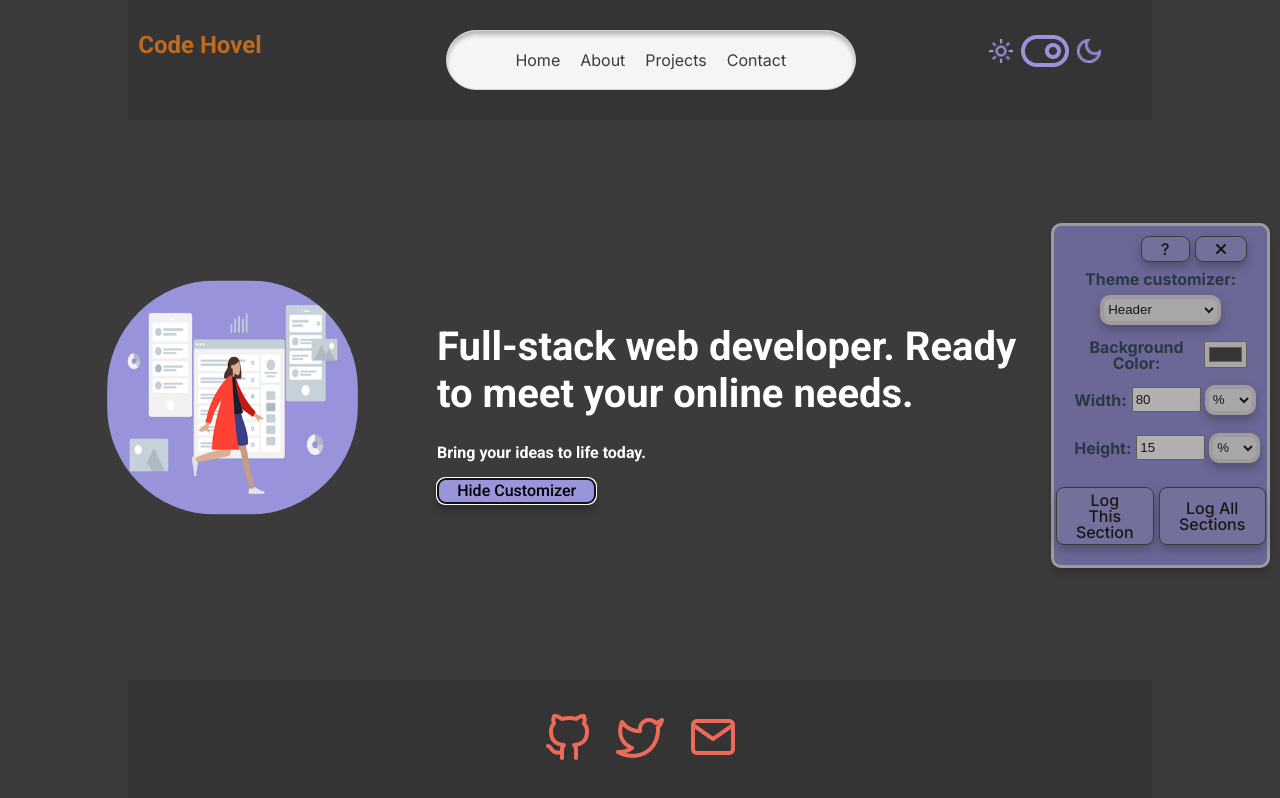
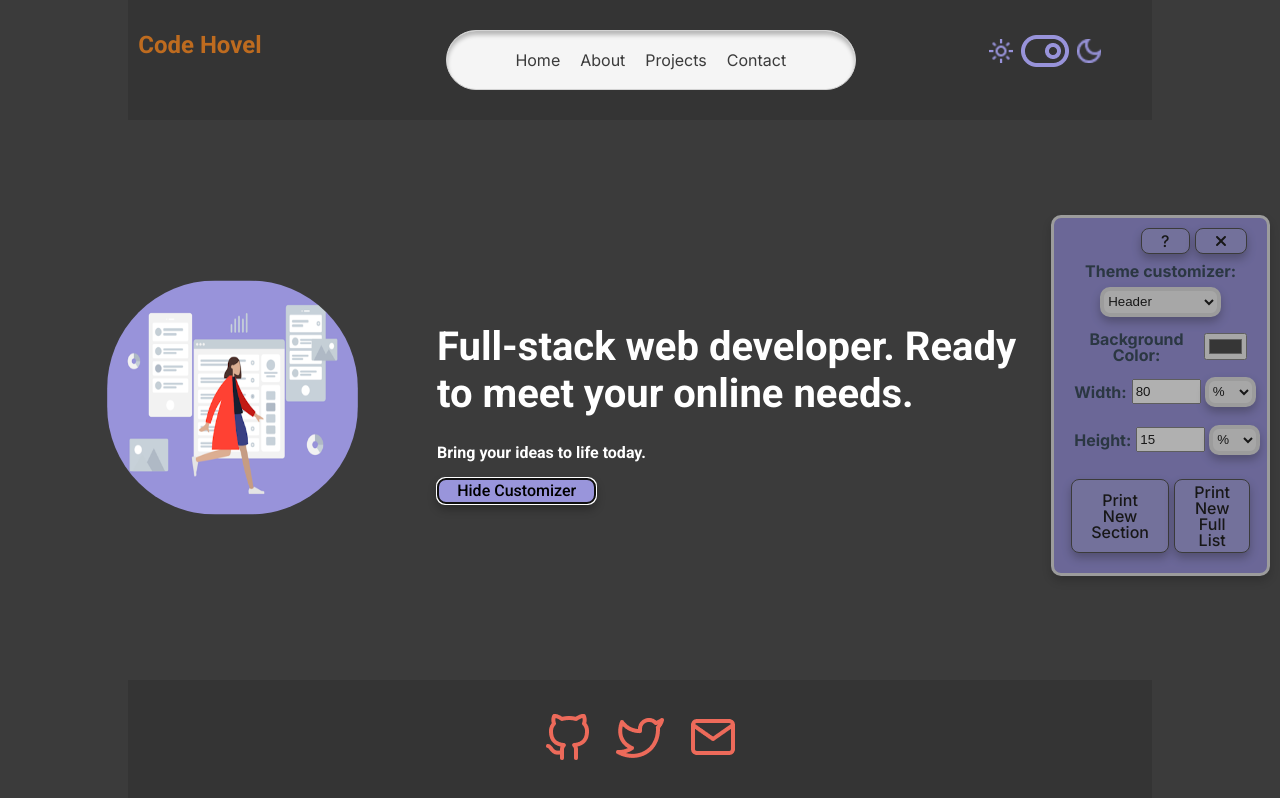
Before and after one commit to evanpixelgame/CodeHovel, a React (Vite) app: page / in a window 1280 px wide. Both pictures are taken after a click on the button "Show Customizer". Built offline with nearby package versions, Linux system fonts and the light colour scheme.

Commit message:
some print button functionality

```diff
--- a/src/ThemeCustomizer/ThemeCustomizer.jsx
+++ b/src/ThemeCustomizer/ThemeCustomizer.jsx
@@ -5,7 +5,7 @@ import useThemeProperties from "./utils/useThemeProperties";
 import handleInputChange from "./utils/handleInputChange";
 import PresetSelector from "./subcomponents/PresetSelector";
 import ComponentTitle from "./subcomponents/ComponentTitle";
-import LogButtons from "./subcomponents/LogButtons";
+import PrintButtons from "./subcomponents/PrintButtons";
 import TopButtons from "./subcomponents/TopButtons";
 import Instructions from "./subcomponents/Instructions";
 
@@ -72,7 +72,7 @@ const ThemeCustomizer = ({ showCustomizer, setShowCustomizer }) => {
         <option value="presetThemes">Preset Themes</option>
       </select>
       <div className="controls">{renderControls()}</div>
-      <LogButtons
+      <PrintButtons
         initialThemeProperties={initialThemeProperties}
         themeProperties={themeProperties}
         selectedSection={selectedSection}
--- a/src/ThemeCustomizer/controls/renderControls.jsx
+++ b/src/ThemeCustomizer/controls/renderControls.jsx
@@ -1,7 +1,7 @@
 import React from "react";
-import useThemeProperties from "../utils/useThemeProperties"; // Ensure useThemeProperties is imported correctly
-import handleInputChange from "../utils/handleInputChange"; // Ensure handleInputChange is imported correctly
-import { HeaderControls, FooterControls } from "./index"; // Adjust the import path as per your actual file structure
+import useThemeProperties from "../utils/useThemeProperties";
+import handleInputChange from "../utils/handleInputChange";
+import { HeaderControls, FooterControls } from "./index";
 import PresetSelector from "../subcomponents/PresetSelector";
 
 const renderControls = (selectedSection, setSelectedSection) => {
--- a/src/ThemeCustomizer/subcomponents/LogButtons.jsx
+++ /dev/null
@@ -1,66 +0,0 @@
-import React from "react";
-
-const LogButtons = ({
-  initialThemeProperties,
-  themeProperties,
-  selectedSection,
-}) => {
-  // Function to log differences in the current section
-  const logThisSection = () => {
-    const initialSectionProps = initialThemeProperties[selectedSection] || {};
-    const currentSectionProps = themeProperties[selectedSection] || {};
-
-    const differences = Object.keys(currentSectionProps).reduce((diff, key) => {
-      if (currentSectionProps[key] !== initialSectionProps[key]) {
-        diff[key] = {
-          initial: initialSectionProps[key],
-          current: currentSectionProps[key],
-        };
-      }
-      return diff;
-    }, {});
-
-    console.log(`Differences in ${selectedSection}:`, differences);
-  };
-
-  // Function to log differences across all sections
-  const logAllSections = () => {
-    const differences = Object.keys(themeProperties).reduce((diff, section) => {
-      const initialSectionProps = initialThemeProperties[section] || {};
-      const currentSectionProps = themeProperties[section] || {};
-
-      const sectionDiff = Object.keys(currentSectionProps).reduce(
-        (sectionDiff, key) => {
-          if (currentSectionProps[key] !== initialSectionProps[key]) {
-            sectionDiff[key] = {
-              initial: initialSectionProps[key],
-              current: currentSectionProps[key],
-            };
-          }
-          return sectionDiff;
-        },
-        {}
-      );
-
-      if (Object.keys(sectionDiff).length > 0) {
-        diff[section] = sectionDiff;
-      }
-      return diff;
-    }, {});
-
-    console.log("Differences across all sections:", differences);
-  };
-
-  return (
-    <div className="log-buttons">
-      <button className="theme-button" onClick={logThisSection}>
-        Log This Section
-      </button>
-      <button className="theme-button" onClick={logAllSections}>
-        Log All Sections
-      </button>
-    </div>
-  );
-};
-
-export default LogButtons;
--- /dev/null
+++ b/src/ThemeCustomizer/subcomponents/PrintButtons.jsx
@@ -0,0 +1,16 @@
+import React from "react";
+import PrintNew from "./PrintNew";
+import PrintFull from "./PrintFull";
+import useThemeProperties from "../utils/useThemeProperties";
+
+const LogButtons = () => {
+  const [themeProperties, setThemeProperties] = useThemeProperties();
+  return (
+    <div className="log-buttons">
+      <PrintNew themeProperties={themeProperties} />
+      <PrintFull themeProperties={themeProperties} />
+    </div>
+  );
+};
+
+export default LogButtons;
--- a/src/ThemeCustomizer/subcomponents/LogThis.jsx
+++ b/src/ThemeCustomizer/subcomponents/PrintFull.jsx
@@ -1,12 +1,12 @@
-const PrintButton = () => {
+const PrintFull = ({ themeProperties }) => {
   return (
     <>
       <button type="button" className="theme-button">
-        Log This
+        Print New
         <br />
-        Selection
+        Full List
       </button>
     </>
   );
 };
-export default PrintButton;
+export default PrintFull;
--- /dev/null
+++ b/src/ThemeCustomizer/subcomponents/PrintNew.jsx
@@ -0,0 +1,16 @@
+const PrintNew = ({ themeProperties }) => {
+  const printNew = () => {
+    console.log(themeProperties);
+  };
+
+  return (
+    <>
+      <button onClick={printNew} type="button" className="theme-button">
+        Print New
+        <br />
+        Section
+      </button>
+    </>
+  );
+};
+export default PrintNew;
```
Also changed, not shown: src/ThemeCustomizer/subcomponents/LogAll.jsx (deleted, +0 -12 lines).
